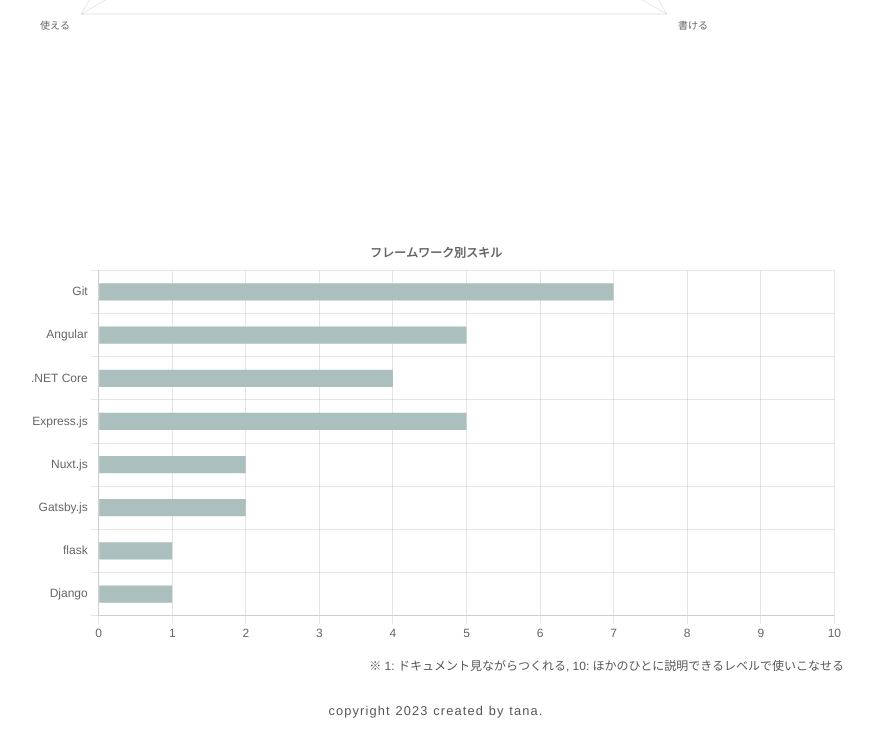
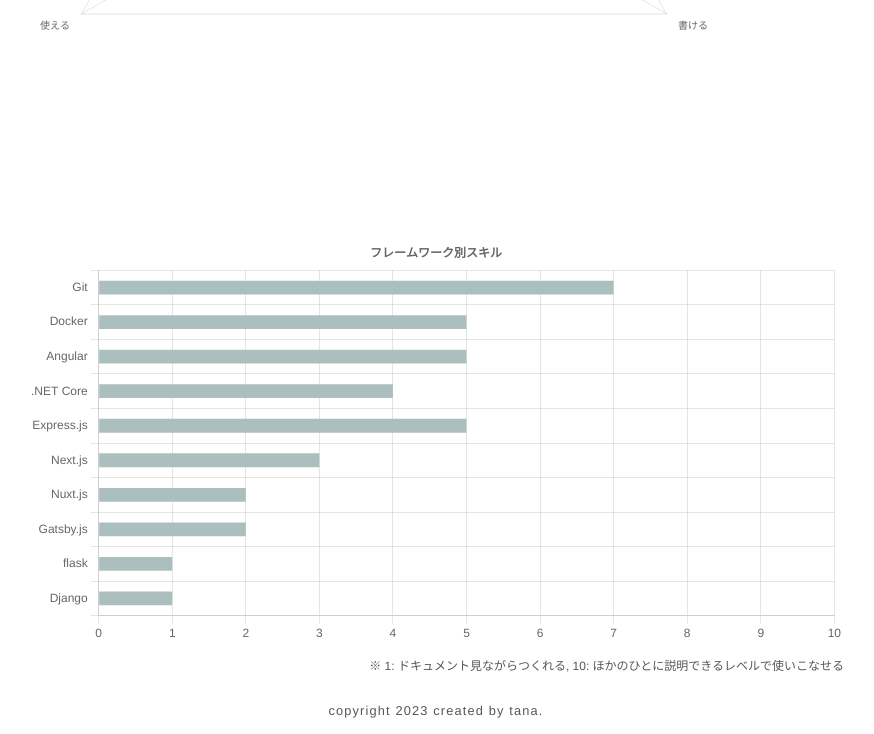
Before and after one commit to tannnaaa/portfolio, a Gatsby site: page / in a window 1280 px wide. Shown: the part 2016-2750 px from the top of the page, without its empty margins (204-1078 px from the left). Built offline with nearby package versions, Linux system fonts and the light colour scheme; Gatsby itself is replaced by a stand-in of ours.

Commit message:
スキル内容更新

```diff
--- a/src/components/skill.tsx
+++ b/src/components/skill.tsx
@@ -1,5 +1,6 @@
 import * as React from "react";
 const page = require("../components/scss/page.module.scss");
+import { Radar, Bar } from 'react-chartjs-2';
 import {
   Chart as ChartJS,
   RadialLinearScale,
@@ -13,8 +14,6 @@ import {
   Tooltip,
   Legend
 } from 'chart.js';
-import { Radar, Bar } from 'react-chartjs-2';
-import { basename } from "path";
 
 ChartJS.register(
   RadialLinearScale,
@@ -35,7 +34,7 @@ interface skillModel {
   usable: number,
 };
 
-const langSkill: { [title: string]: skillModel } = {
+const LangSkill: { [title: string]: skillModel } = {
   JavaScript: {
     readable: 10,
     canWrite: 8,
@@ -66,20 +65,29 @@ const langSkill: { [title: string]: skillModel } = {
     canWrite: 4,
     usable: 3
   },
+  ShellScript: {
+    readable: 4,
+    canWrite: 3,
+    usable: 4
+  },
 };
 
-const langColor: {[title: string]: string} = {
+const LangColor: {[title: string]: string} = {
   JavaScript: '#F7DF1E',
   TypeScript: '#3178C6',
   HTML5: '#E34F26',
   'C#': '#239120',
   CSS3: '#1572B6',
   Python: '#3776AB',
+  ShellScript: '#000',
 };
 
-const frameWorkSkill: { [title: string]: skillModel } = {
+const FrameWorkSkill: { [title: string]: skillModel } = {
   Git: {
     usable: 7
+  },
+  Docker: {
+    usable: 5
   },
   Angular: {
     usable: 5
@@ -89,6 +97,9 @@ const frameWorkSkill: { [title: string]: skillModel } = {
   },
   'Express.js': {
     usable: 5
+  },
+  'Next.js': {
+    usable: 3
   },
   'Nuxt.js': {
     usable: 2
@@ -105,14 +116,14 @@ const frameWorkSkill: { [title: string]: skillModel } = {
 }
 
 
-function langSkillDatasets(): any[] {
+function LangSkillDatasets(): any[] {
   const result: any[] = [];
-  Object.entries(langSkill).forEach(([key, info]) => {
+  Object.entries(LangSkill).forEach(([key, info]) => {
     result.push({
       label: key,
       data: Object.values(info),
       backgroundColor: 'transparent',
-      borderColor: langColor[key] + 'AA',
+      borderColor: LangColor[key] + 'AA',
       borderWidth: 3,
     })
   })
@@ -121,25 +132,25 @@ function langSkillDatasets(): any[] {
 
 
 
-const labels = ['読める', '書ける', '使える'];
-const data = {
+const Labels = ['読める', '書ける', '使える'];
+const Data = {
   radar: {
-    labels: labels,
-    datasets: langSkillDatasets(),
+    labels: Labels,
+    datasets: LangSkillDatasets(),
   },
   horizonal: {
-    labels: Object.keys(frameWorkSkill),
+    labels: Object.keys(FrameWorkSkill),
     datasets: [
       {
-        label: labels[2],
-        data: Object.values(frameWorkSkill).map((x) => x.usable),
+        label: Labels[2],
+        data: Object.values(FrameWorkSkill).map((x) => x.usable),
         backgroundColor: 'rgb(171, 191, 191)',
       },
     ],
   }
 };
 
-const options = {
+const Options = {
   radar: {
     animation: false as false,
     scales: {
@@ -191,8 +202,8 @@ const SkillPage = () => {
       <article>
         <h2 className={page.title}>スキル</h2>
         <div className={page.skill_block}>
-          <Radar data={data.radar} options={options.radar} />
-          <Bar data={data.horizonal} options={options.horizonal}></Bar>
+          <Radar data={Data.radar} options={Options.radar} />
+          <Bar data={Data.horizonal} options={Options.horizonal}></Bar>
           <p className={page.small}>※ 1: ドキュメント見ながらつくれる, 10: ほかのひとに説明できるレベルで使いこなせる</p>
         </div>
       </article>
```
